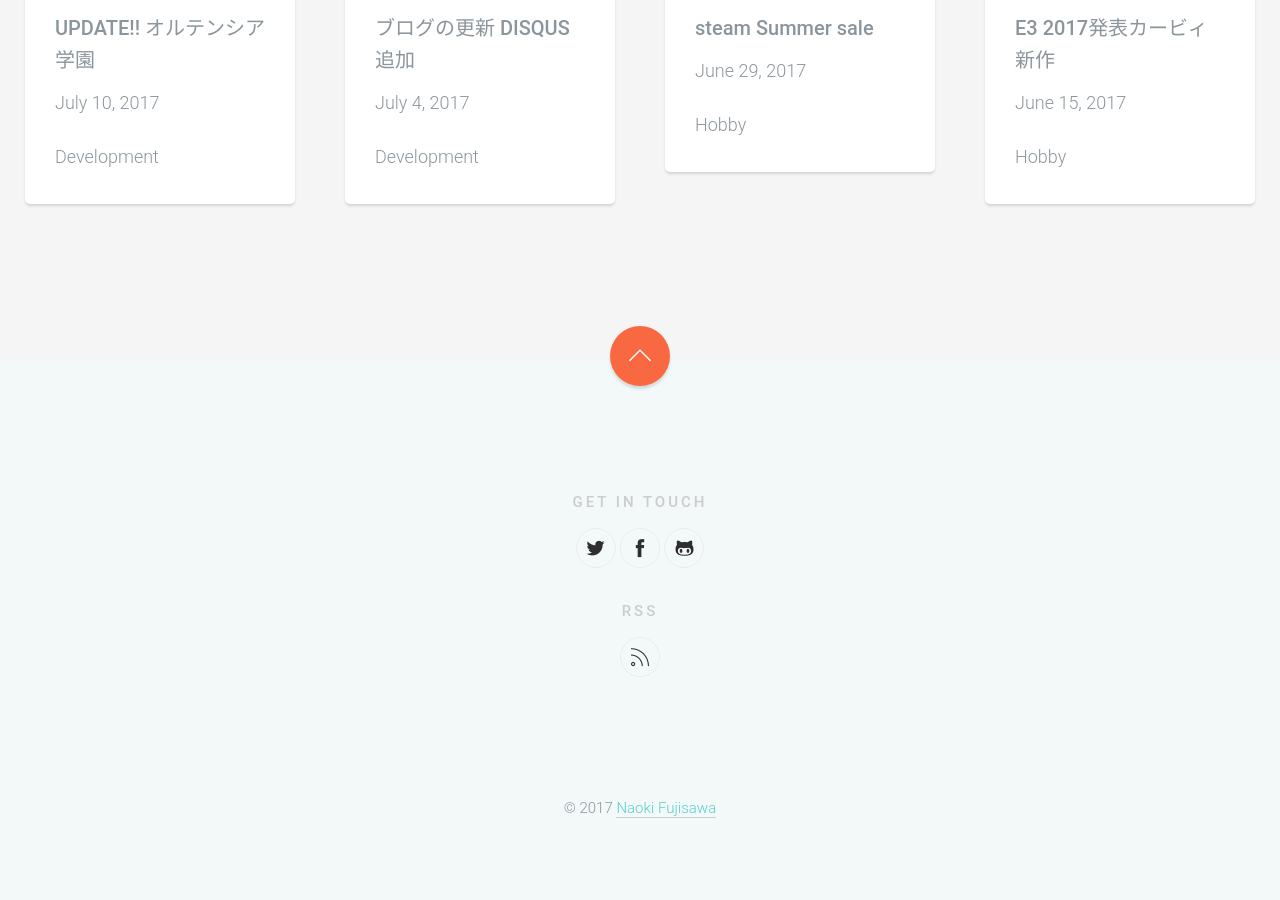
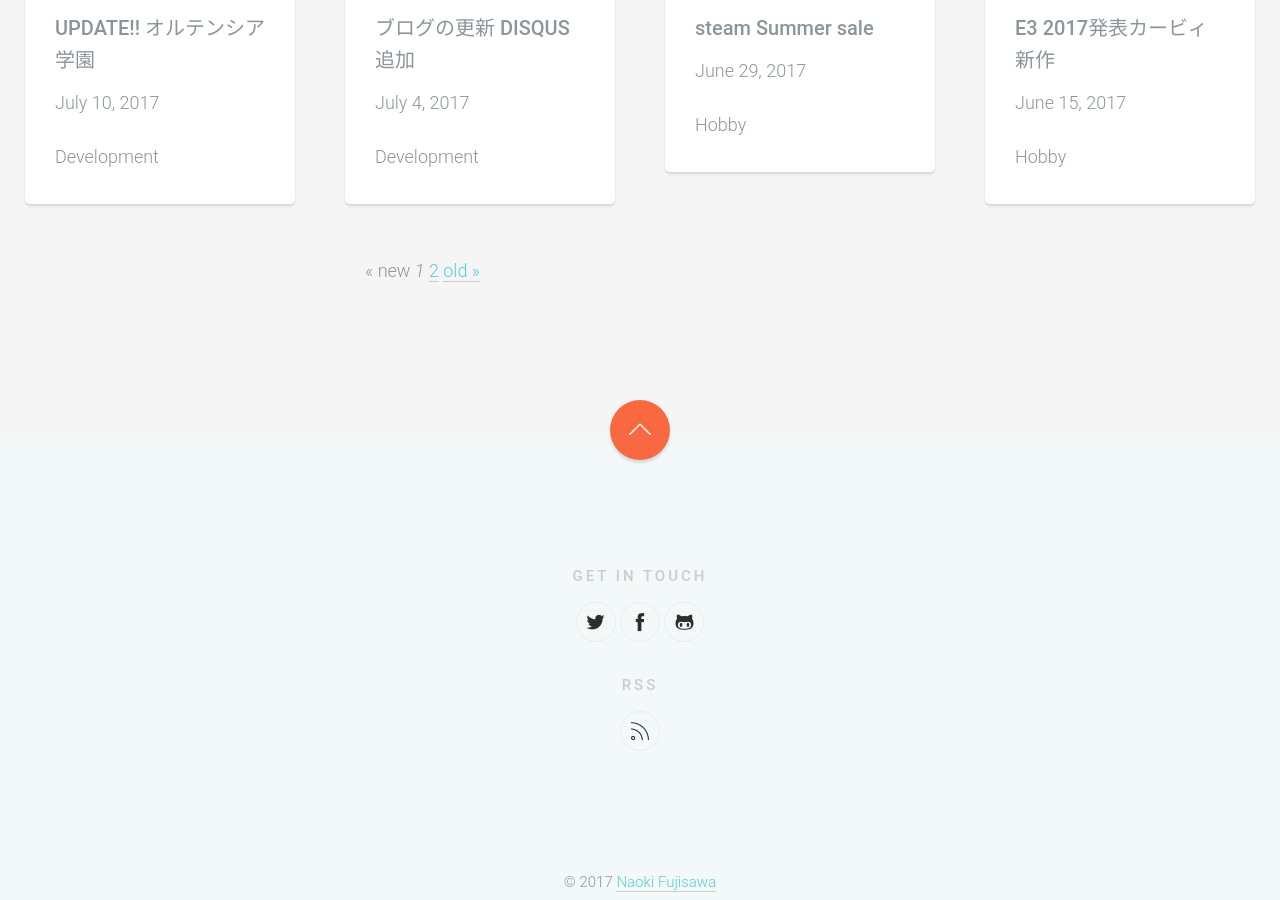
Before and after one commit to WakuwakuP/wakuwakup.github.io, a Jekyll site: the page built from index.html, in a window 1280 px wide and 900 px high, scrolled down 2060 px. Built offline with Jekyll 4.4.1, drawn with Linux system fonts in a browser that asks for light colours; the list of posts is cut into pages by our own code.

Commit message:
[add] paginate design

```diff
--- a/_includes/paginate.html
+++ b/_includes/paginate.html
@@ -1,5 +1,5 @@
 {% if paginator.total_pages > 1 %}
-<div class="col-md-8 col-md-offset-2 animate-box fadeInUp animated pagination">
+<div class="col-md-8 col-md-offset-2 text-center animate-box fadeInUp animated pagination">
   {% if paginator.previous_page %}
   <a href="{{ paginator.previous_page_path | prepend: site.baseurl | replace: '//', '/' }}">&laquo; new</a>
   {% else %}
--- a/_layouts/page.html
+++ b/_layouts/page.html
@@ -9,5 +9,4 @@
   <div class="entry">
     {{ content }}
   </div>
-  {% include paginate.html %}
 </article>
--- a/index.html
+++ b/index.html
@@ -28,6 +28,7 @@
         </div>
         {% endfor %}
       </div>
+      {% include paginate.html %}
     </div>
   </div>
 </div>
```
